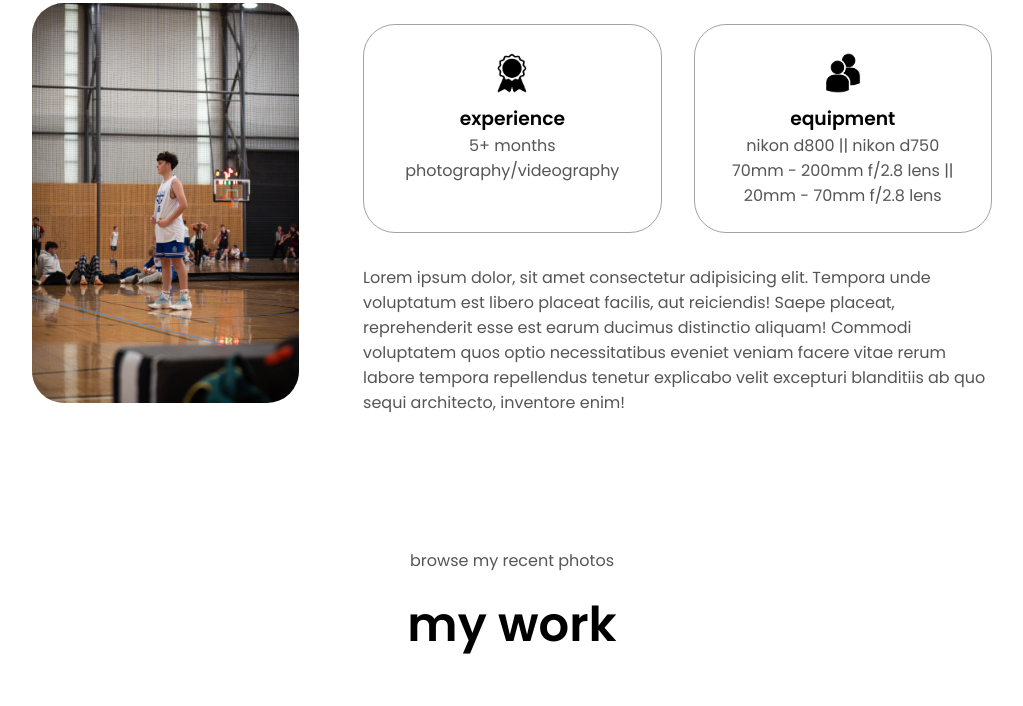
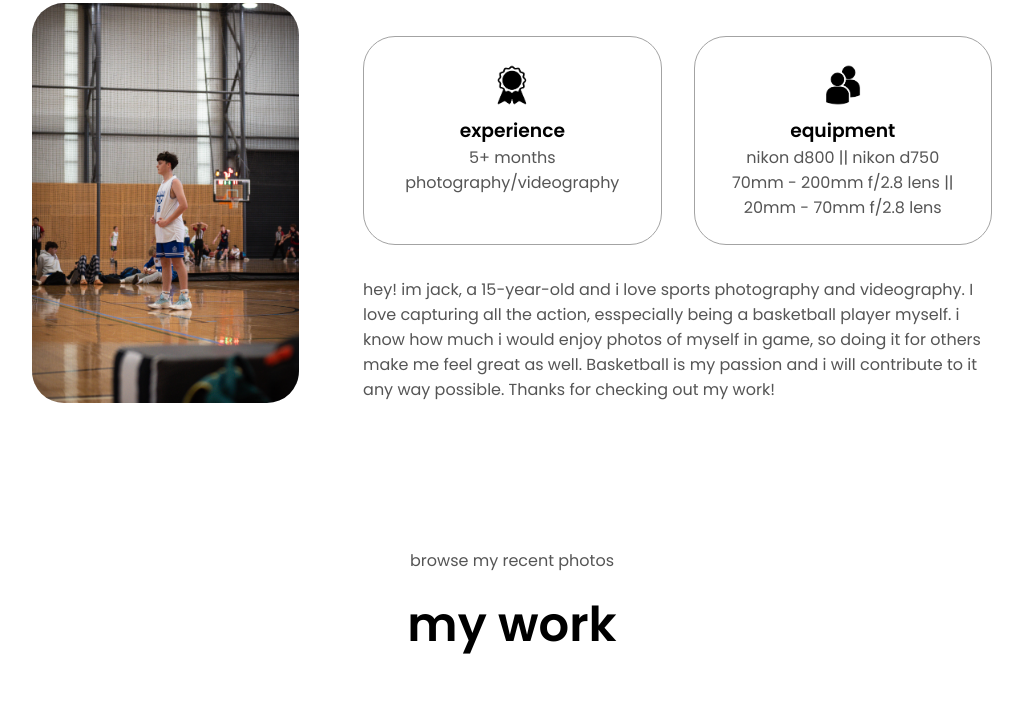
Before and after one commit to jackk-ob/website-portfolio, a plain HTML site: page index.html in a window 1280 px wide. Shown: the part 1148-1854 px from the top of the page, without its empty margins (128-1151 px from the left). Drawn offline with Linux system fonts and the light colour scheme.

Commit message:
Update index.html

```diff
--- a/index.html
+++ b/index.html
@@ -94,7 +94,9 @@
                     </div>
                     </div>
                     <div class="text-container">
-                        <p>Lorem ipsum dolor, sit amet consectetur adipisicing elit. Tempora unde voluptatum est libero placeat facilis, aut reiciendis! Saepe placeat, reprehenderit esse est earum ducimus distinctio aliquam! Commodi voluptatem quos optio necessitatibus eveniet veniam facere vitae rerum labore tempora repellendus tenetur explicabo velit excepturi blanditiis ab quo sequi architecto, inventore enim!</p>
+                        <p>hey! im jack, a 15-year-old and i love sports photography and videography. I love capturing all the action, esspecially being a basketball player myself. i know how much i would enjoy photos of myself in game, so doing it for others make me feel great as well. Basketball is my passion and i will contribute to it any way possible.
+
+                            Thanks for checking out my work!</p>
                     </div>
                 </div>
             </div>
```
